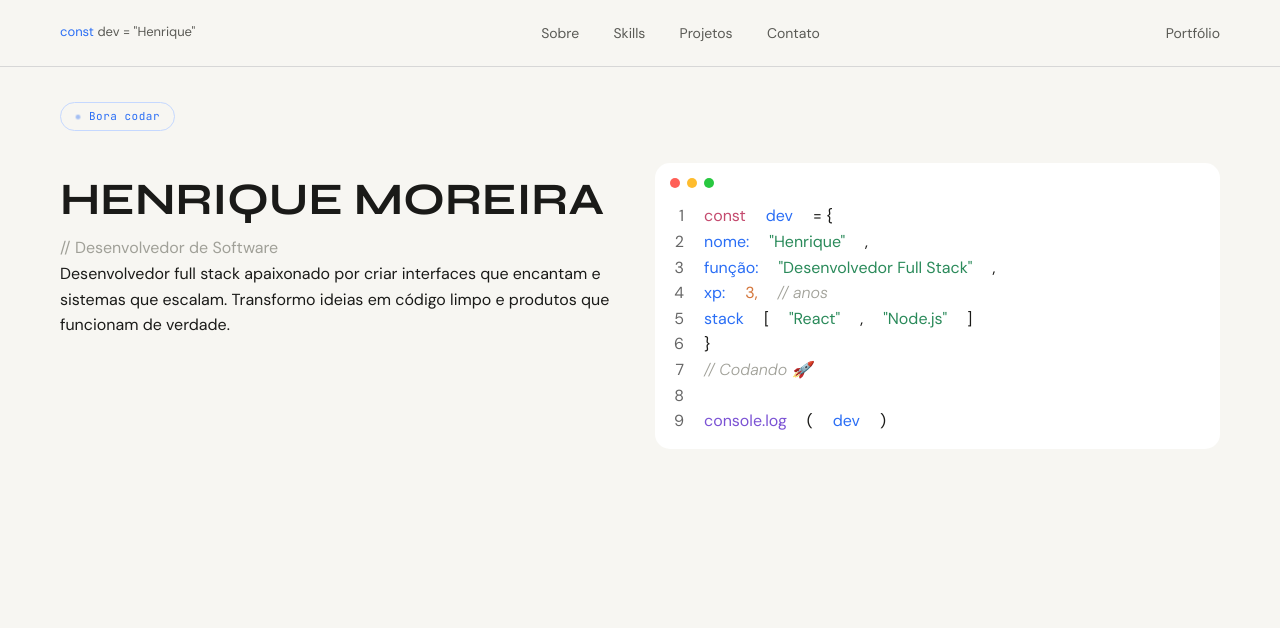
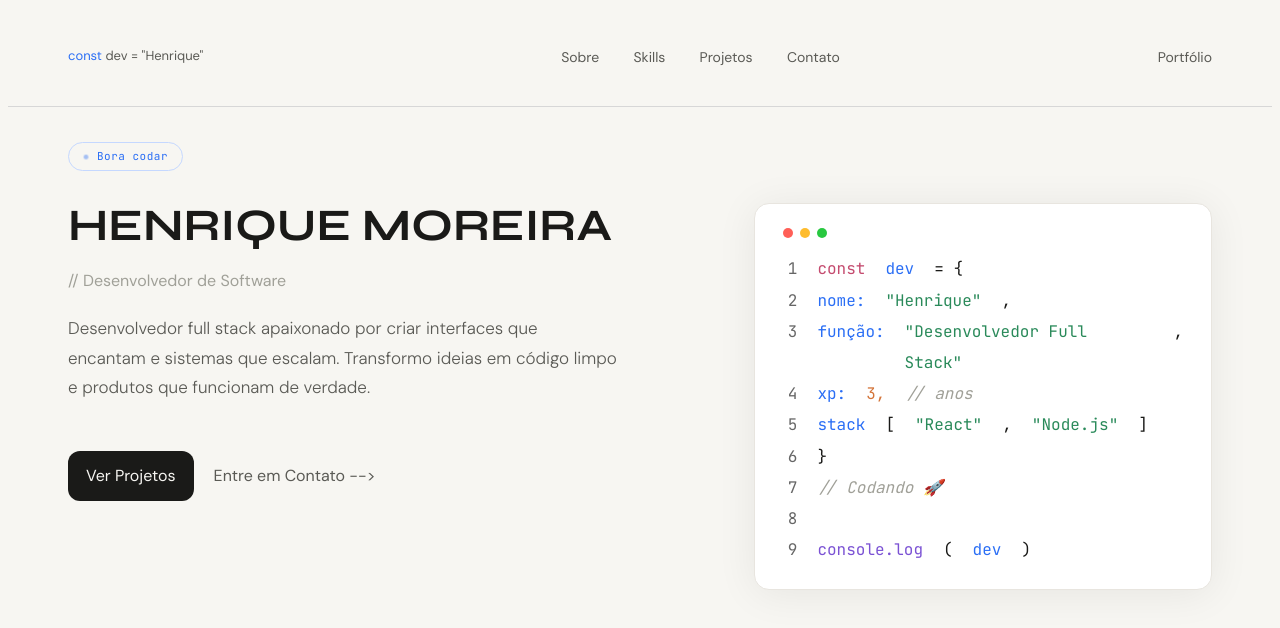
Before and after one commit to DeveloperCorsair/2-semestre-portifolio, a plain HTML site: page src/index.html in a window 1280 px wide. Drawn offline with Linux system fonts and the light colour scheme.

Commit message:
Apresentação concluída.

```diff
--- a/src/index.html
+++ b/src/index.html
@@ -39,15 +39,20 @@
         </div>
 
         <div class="grid-apresentacao">
-            <div>
+            <div class="container-1">
                 <h1>HENRIQUE MOREIRA</h1>
                 <span class="subtitulo">// Desenvolvedor de Software</span>
 
                 <div>
-                    <p>Desenvolvedor full stack apaixonado por criar interfaces
+                    <p id="descricao">Desenvolvedor full stack apaixonado por criar interfaces
                         que encantam e sistemas que escalam. Transformo ideias em
                         código limpo e produtos que funcionam de verdade.
                     </p>
+                </div>
+
+                <div class="aprensetacao-btn">
+                    <a href="" id="btn-projetos">Ver Projetos</a>
+                    <a href="" id="btn-contatos">Entre em Contato --></a>
                 </div>
             </div>
 
--- a/src/style.css
+++ b/src/style.css
@@ -1,4 +1,4 @@
-* {
+*::after {
     margin: 0;
     padding: 0;
 }
@@ -27,13 +27,13 @@ header div {
     font-family: 'Syne';
 }
 
-header > span {
+header>span {
     font-size: 14px;
     font-family: 'DM Sans';
     color: #5A5A55
 }
 
-.nav-links > li {
+.nav-links>li {
     align-items: center;
     display: inline-flex;
     margin-inline: 15px;
@@ -63,26 +63,39 @@ body>section {
 
 /* Apresentação */
 
-h1 {
-    font-size: 45px;
-}
 .introducao {
     padding: 20px 60px;
 }
 
-.introducao h1 {
+h1 {
     font-family: 'Syne';
+    font-size: 45px;
+    line-height: 1;
+    margin: 0;
+}
+
+.container-1>h1 {
+    display: flex;
+    align-items: flex-start;
 }
 
 .subtitulo {
     color: #A0A098;
-    margin-top: 10px;
+    display: block;
+    margin-top: 20px;
+    margin-bottom: 20px;
 }
 
 .grid-apresentacao {
     display: grid;
-    grid-template-columns: 1fr 1fr;
-    column-gap: 30px;
+    grid-template-columns: 1.5fr 1fr;
+}
+
+.aprensetacao-btn {
+    display: flex;
+    gap: 20px;
+    margin-top: 30px;
+
 }
 
 /* Bolinha piscando do "Bora codar" */
@@ -126,9 +139,14 @@ h1 {
 
 .painel-branco {
     background-color: #fff;
+    border: 1px solid #e8e5df;
     border-radius: 15px;
-    padding: 15px;
     counter-reset: lines;
+    font-family: 'JetBrains Mono';
+    padding: 24px 28px;
+    line-height: 1.95;
+    box-shadow: 0 4px 40px rgba(0, 0, 0, .07);
+    min-width: 320px;
 }
 
 .painel-pontos {
@@ -137,6 +155,7 @@ h1 {
     margin-bottom: 15px;
 }
 
+/* Contagem das linhas do painel com counter */
 .cl {
     display: flex;
     gap: 20px;
@@ -153,6 +172,7 @@ h1 {
     font-size: 16px;
 }
 
+/* Cores das palavras do painel */
 .pr {
     color: #2a6ef5;
 }
@@ -180,6 +200,34 @@ h1 {
 
 /* Todos os id's da aplicação */
 
+#descricao {
+    font-size: 17px;
+    color: #5a5a55;
+    font-weight: 300;
+    max-width: 549px;
+    line-height: 1.75;
+    margin-bottom: 48px;
+}
+
+/* Aprensetação */
+#btn-projetos {
+    align-items: center;
+    display: inline-flex;
+    background-color: #1A1A18;
+    border-radius: 12px;
+    color: #F7F6F2;
+    text-decoration: none;
+    padding: 12px 18px;
+}
+
+#btn-contatos {
+    align-items: center;
+    display: inline-flex;
+    color: #5A5A55;
+    text-decoration: none;
+}
+
+/* Painel Branco */
 #ponto-r {
     background-color: #FF5F57;
     border-radius: 100%;
```
